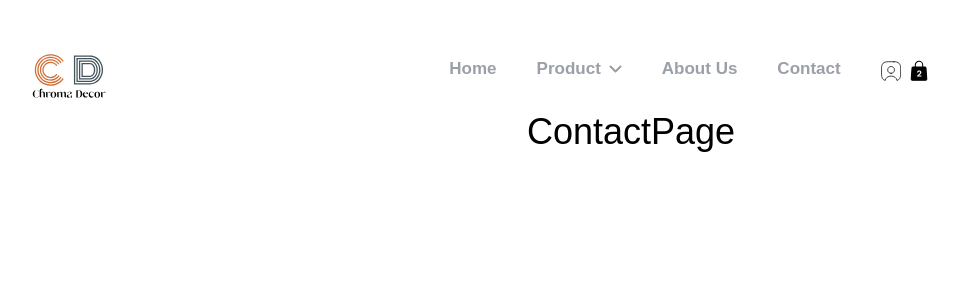
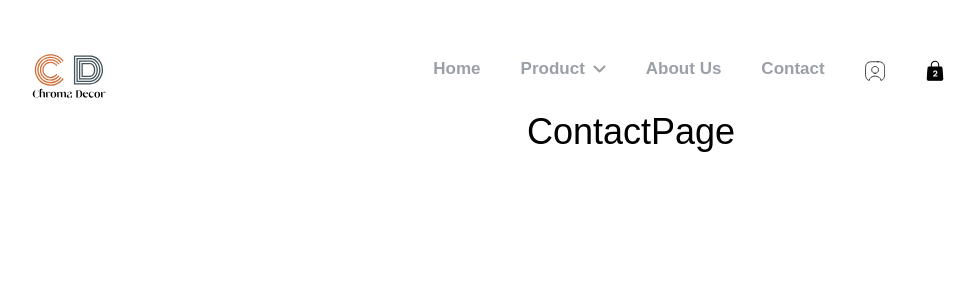
Before and after one commit to stevenmukama/Home-Decor, a React (Vite) app: page /contactUs in a window 1280 px wide. Shown: the top 300 px of the page, without its empty margins (9-984 px from the left). Built offline with nearby package versions, Linux system fonts and the light colour scheme.

Commit message:
add more changes

```diff
--- a/src/components/navBar.jsx
+++ b/src/components/navBar.jsx
@@ -65,7 +65,6 @@ const NavBar = () => {
 							</li>
 						))}
 					</ul>
-					<div className='flex items-center gap-2'>
 					<Link to={'/signup'}>
 						<img
 							src='/assets/tosignup.svg'
@@ -78,7 +77,6 @@ const NavBar = () => {
 						alt=''
 						className='w-5'
 					/>
-					</div>
 				</div>
 				<div />
 				<div className='flex items-center min-[1207px]:hidden'>
```
Lines whose indentation alone changed are shown as unchanged.
